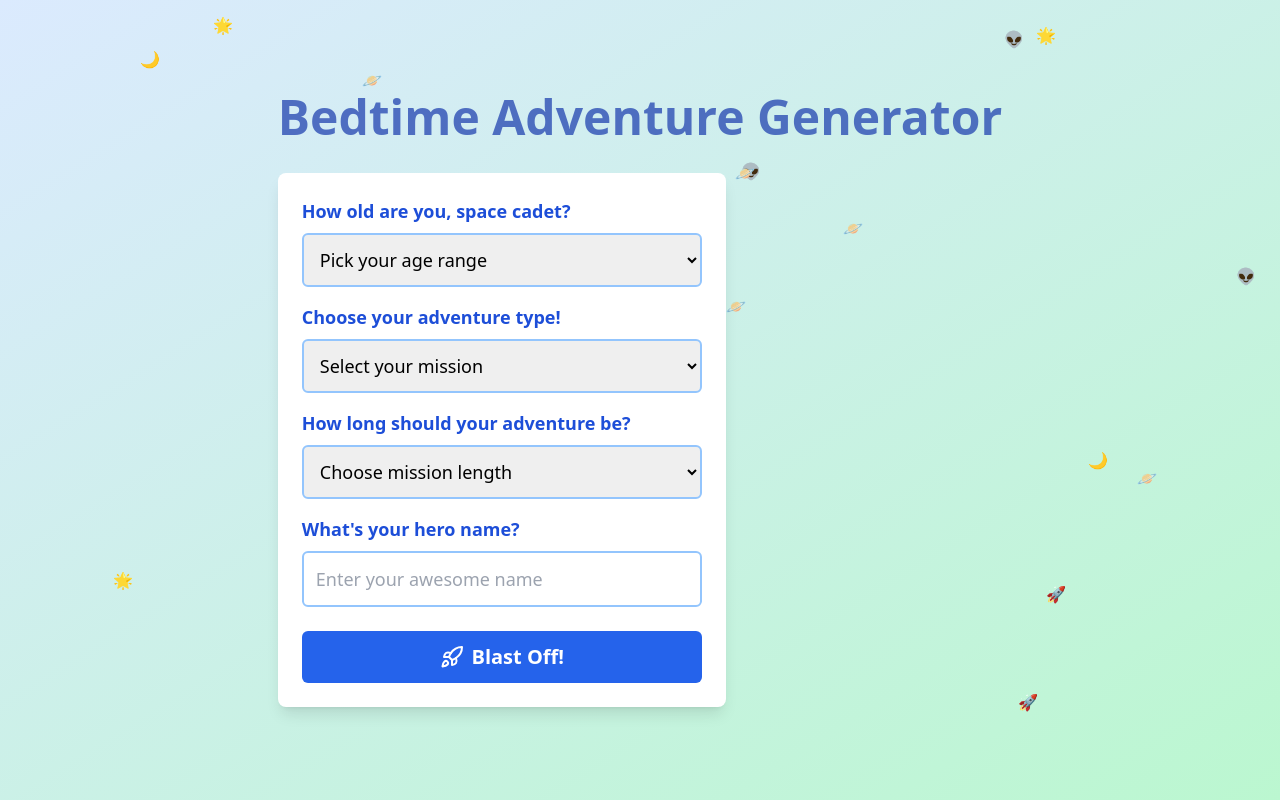
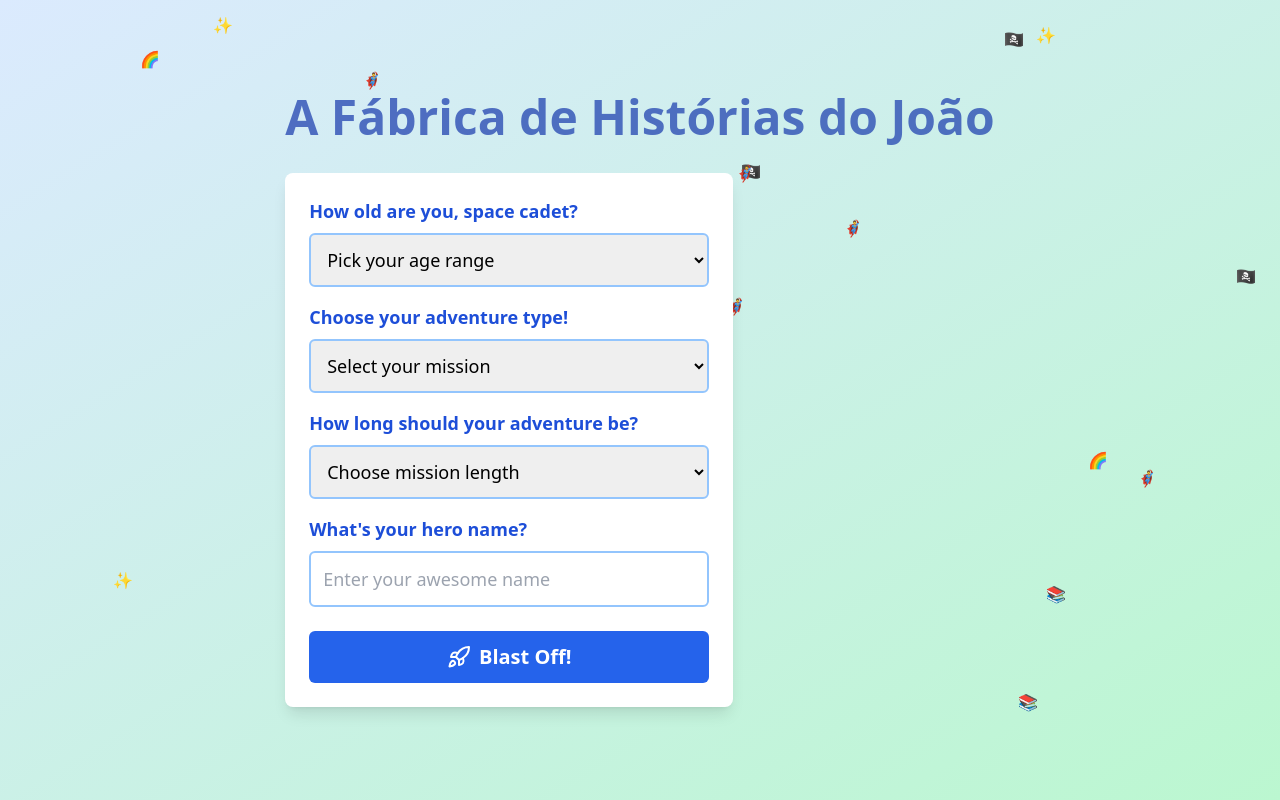
Before and after one commit to migkast/Fabrica_de_historias, a React (Vite) app: page / in a window 1280 px wide. Built offline with nearby package versions, Linux system fonts and the light colour scheme.

Commit message:
Update App.tsx

```diff
--- a/src/App.tsx
+++ b/src/App.tsx
@@ -62,12 +62,12 @@ function App() {
               animationDuration: `${5 + Math.random() * 10}s`
             }}
           >
-            {['🚀', '🌟', '🌙', '🪐', '👽'][Math.floor(Math.random() * 5)]}
+            {['📚', '✨', '🌈', '🦸‍♂️', '🏴‍☠️'][Math.floor(Math.random() * 5)]}
           </div>
         ))}
       </div>
       <div className="z-10">
-        <h1 className="text-5xl font-bold text-blue-800 mb-8 animate-pulse">Bedtime Adventure Generator</h1>
+        <h1 className="text-5xl font-bold text-blue-800 mb-8 animate-pulse">A Fábrica de Histórias do João</h1>
         {error && <div className="text-red-600 mb-4 animate-bounce">{error}</div>}
         {!story || loading ? (
           loading ? <Loader /> : <StoryForm onSubmit={generateStory} loading={loading} />
```
